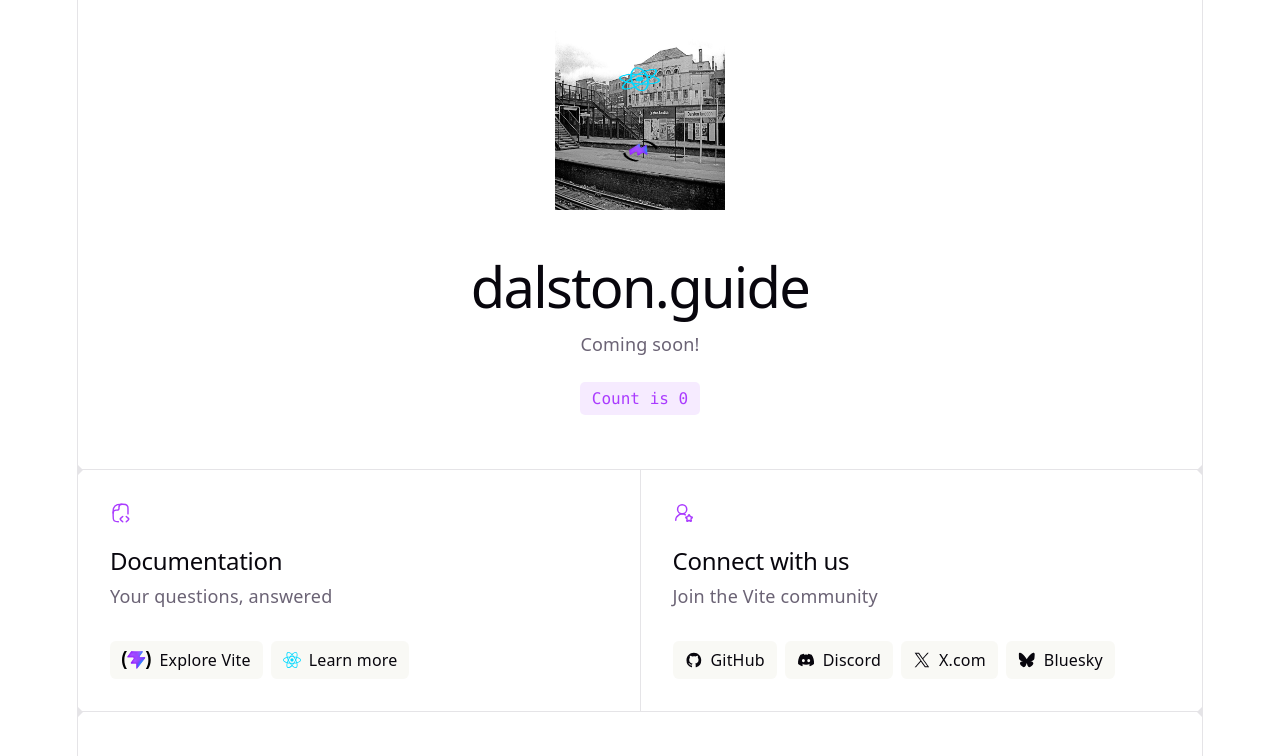
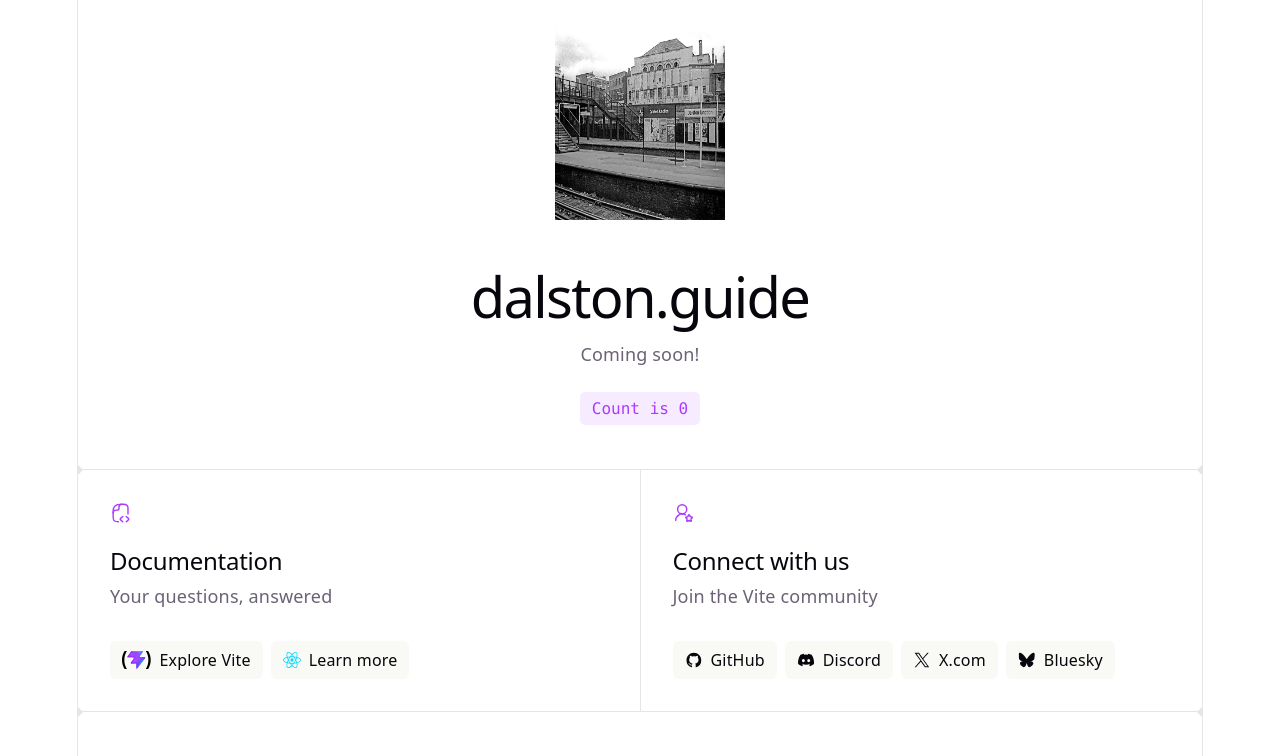
Before and after one commit to jatkin11/dalston-guide, a React (Vite) app: page / in a window 1280 px wide. Shown: the top 756 px of the page. Built offline with nearby package versions, Linux system fonts and the light colour scheme.

Commit message:
resizing dalston photo

```diff
--- a/src/App.jsx
+++ b/src/App.jsx
@@ -12,9 +12,7 @@ function App() {
     <>
       <section id="center">
         <div className="hero">
-          <img src={dalstonImg} className="base" width="170" height="179" alt="" />
-          <img src={reactLogo} className="framework" alt="React logo" />
-          <img src={viteLogo} className="vite" alt="Vite logo" />
+          <img src={dalstonImg} className="base" width="200" height="200" alt="" />
         </div>
         <div>
           <h1>dalston.guide</h1>
```
